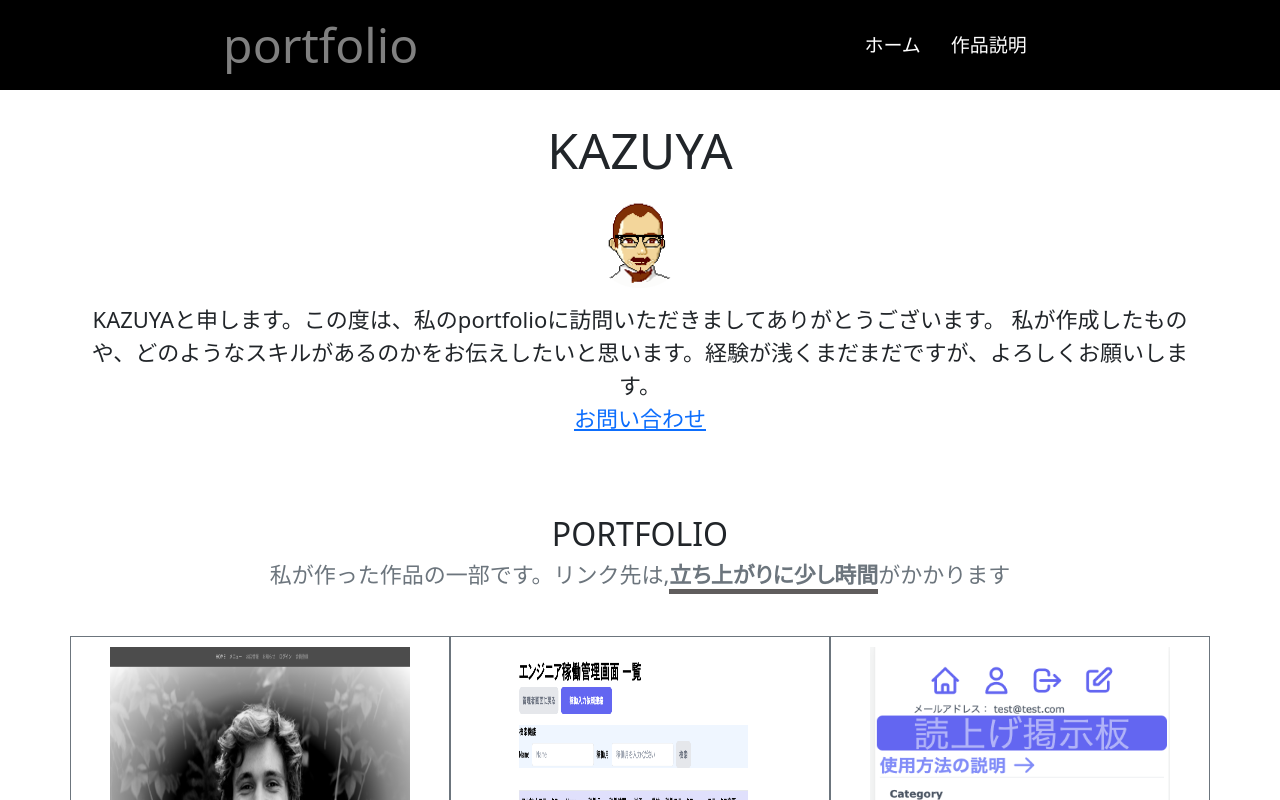
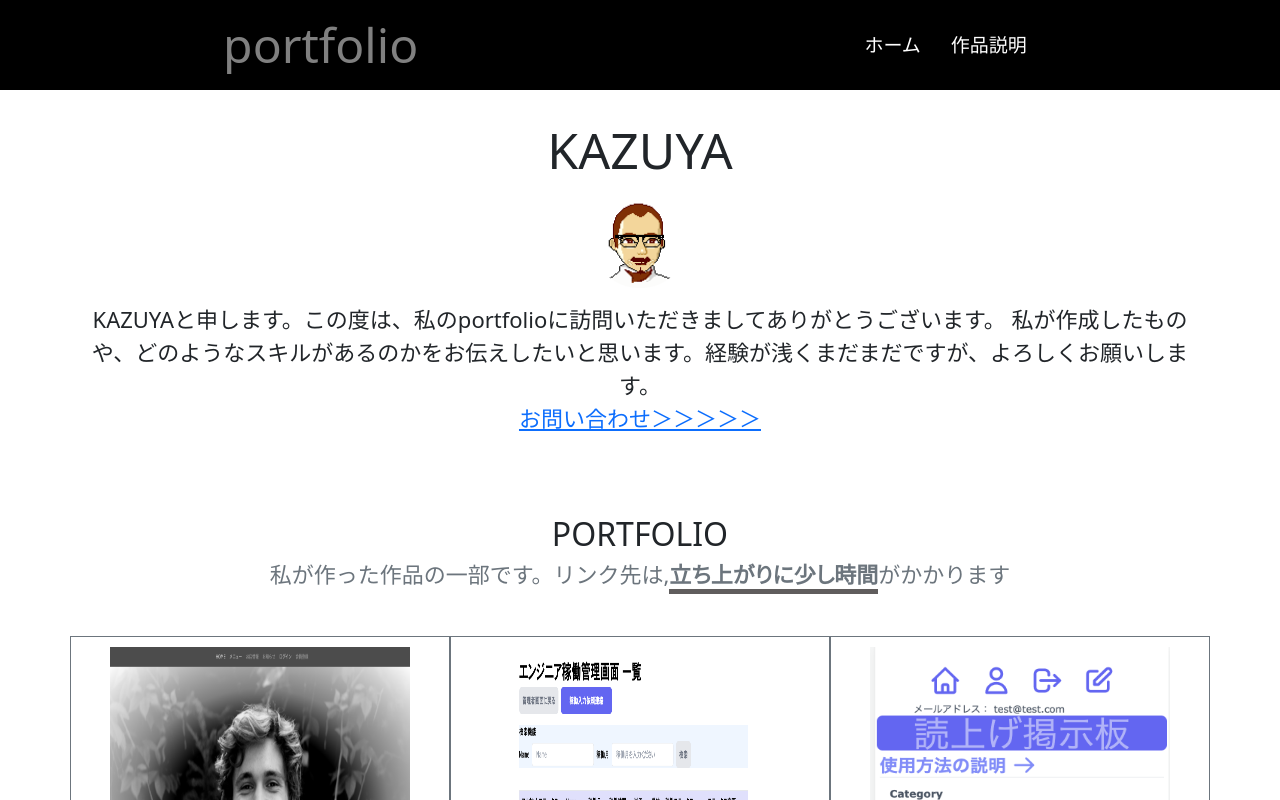
Before and after one commit to Kazuya-Sakashita/react-bootstrap-portfolio01, a React (Create React App) app: page / in a window 1280 px wide. Shown: the top 800 px of the page. Built offline with nearby package versions, Linux system fonts and the light colour scheme.

Commit message:
お問い合わせ

```diff
--- a/src/components/HomePage.js
+++ b/src/components/HomePage.js
@@ -22,7 +22,7 @@ function HomePage() {
         私が作成したものや、どのようなスキルがあるのかをお伝えしたいと思います。経験が浅くまだまだですが、よろしくお願いします。
 
         <a href="https://docs.google.com/forms/d/e/1FAIpQLScmmaayq4Wg1x37w96VV5aeoN6RiYp2_-gNaJJNVN6tQoyzOg/viewform?usp=pp_url">
-          <p>お問い合わせ</p>
+          <p>お問い合わせ＞＞＞＞＞</p>
         </a>
       </p>
 
```
